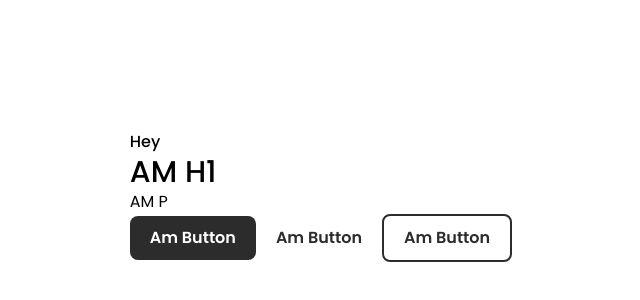
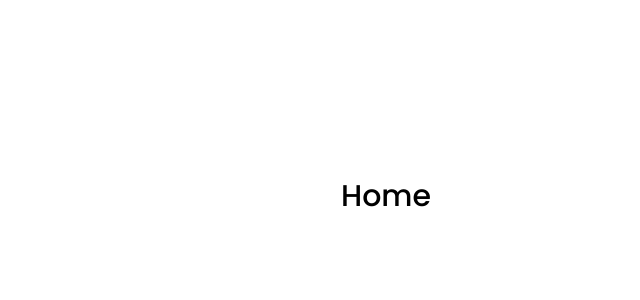
Before and after one commit to n53337/minvoicer, a React (Vite) app: page / in a window 1280 px wide. Shown: the part 204-504 px from the top of the page, without its empty margins (254-894 px from the left). Built offline with nearby package versions, Linux system fonts and the light colour scheme.

Commit message:
router setup

```diff
--- a/package.json
+++ b/package.json
@@ -11,7 +11,8 @@
   },
   "dependencies": {
     "react": "^18.2.0",
-    "react-dom": "^18.2.0"
+    "react-dom": "^18.2.0",
+    "react-router-dom": "^6.6.1"
   },
   "devDependencies": {
     "@types/react": "^18.0.26",
--- a/src/components/App/App.jsx
+++ b/src/components/App/App.jsx
@@ -1,16 +1,37 @@
 import "../../styles/App.css";
+import { RouterProvider, Router, Route, Routes } from "react-router-dom";
 
 function App() {
   return (
-    <>
-      <a href="">Hey</a>
-      <h1>AM H1</h1>
-      <p>AM P</p>
-      <button className="btn btn-primary">Am Button</button>
-      <button className="btn btn-primary-w">Am Button</button>
-      <button className="btn btn-accent">Am Button</button>
-      <button className="btn btn-accent-w">Am Button</button>
-    </>
+    <Routes>
+      <Route path="/">
+        <Route index element={<h1>Home</h1>} />
+
+        <Route path="register" element={<h1>register</h1>} />
+
+        <Route path="login" element={<h1>login</h1>} />
+
+        <Route path="dashboard" element={<h1>dashboard</h1>} />
+
+        <Route path="profile" element={<h1>profile</h1>} />
+
+        <Route path="invoices">
+          <Route index element={<h1>invoices</h1>} />
+          <Route path="new" element={<h1>new invoice</h1>} />
+        </Route>
+
+        <Route path="customers">
+          <Route index element={<h1>customers</h1>} />
+          <Route path="new" element={<h1>new customer</h1>} />
+        </Route>
+
+        <Route path="products">
+          <Route index element={<h1>products</h1>} />
+          <Route path="new" element={<h1>new product</h1>} />
+        </Route>
+      </Route>
+      <Route path="*" element={"404"}></Route>
+    </Routes>
   );
 }
 
--- a/src/main.jsx
+++ b/src/main.jsx
@@ -2,9 +2,12 @@ import React from "react";
 import ReactDOM from "react-dom/client";
 import App from "./components/App/App";
 import "./styles/globals.css";
+import { BrowserRouter } from "react-router-dom";
 
 ReactDOM.createRoot(document.getElementById("root")).render(
   <React.StrictMode>
-    <App />
+    <BrowserRouter>
+      <App />
+    </BrowserRouter>
   </React.StrictMode>
 );
--- a/tailwind.config.cjs
+++ b/tailwind.config.cjs
@@ -1,6 +1,6 @@
 /** @type {import('tailwindcss').Config} */
 module.exports = {
-  content: ["./index.html", "./src/**/*.{js,ts,jsx,tsx}"],
+  content: ["./index.html", "./src/**/*.{js,ts,jsx,tsx,css}"],
   theme: {
     extend: {},
     colors: {
```
Also changed, not shown: 1 other file (tests, documents, lock files or other folders).
